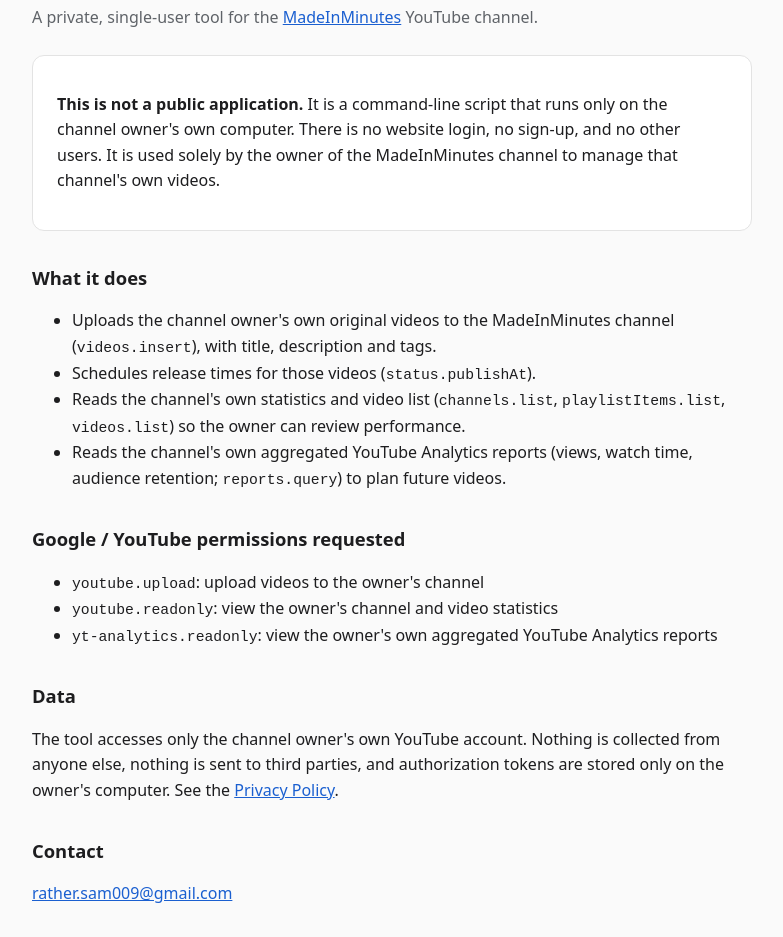
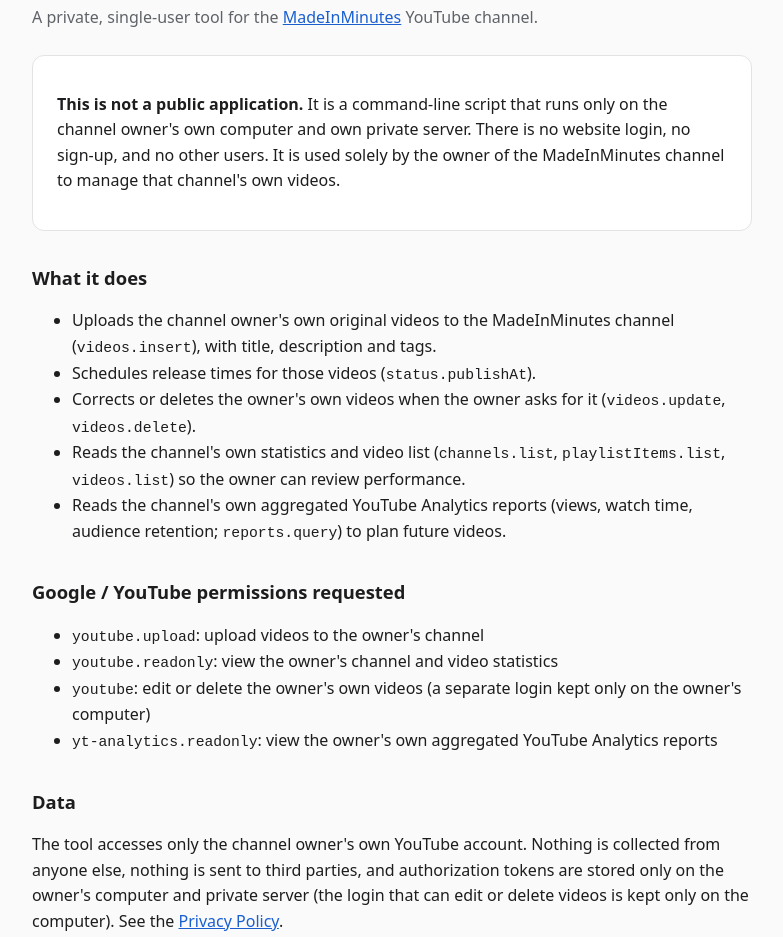
Before and after one commit to ematrix911/madeinminutes-uploader, a plain HTML site: page index.html in a window 1280 px wide. Shown: the part 175-1112 px from the top of the page, without its empty margins (248-1031 px from the left). Drawn offline with Linux system fonts and the light colour scheme.

Commit message:
List the edit/delete permission and token storage (index)
Co-Authored-By: Claude Opus 5.5 <noreply@anthropic.com>

```diff
--- a/index.html
+++ b/index.html
@@ -27,7 +27,7 @@
 
   <div class="card">
     <p><strong>This is not a public application.</strong> It is a command-line script that runs only on the channel
-    owner's own computer. There is no website login, no sign-up, and no other users. It is used solely by the owner
+    owner's own computer and own private server. There is no website login, no sign-up, and no other users. It is used solely by the owner
     of the MadeInMinutes channel to manage that channel's own videos.</p>
   </div>
 
@@ -35,6 +35,7 @@
   <ul>
     <li>Uploads the channel owner's own original videos to the MadeInMinutes channel (<code>videos.insert</code>), with title, description and tags.</li>
     <li>Schedules release times for those videos (<code>status.publishAt</code>).</li>
+    <li>Corrects or deletes the owner's own videos when the owner asks for it (<code>videos.update</code>, <code>videos.delete</code>).</li>
     <li>Reads the channel's own statistics and video list (<code>channels.list</code>, <code>playlistItems.list</code>, <code>videos.list</code>) so the owner can review performance.</li>
     <li>Reads the channel's own aggregated YouTube Analytics reports (views, watch time, audience retention; <code>reports.query</code>) to plan future videos.</li>
   </ul>
@@ -43,12 +44,14 @@
   <ul>
     <li><code>youtube.upload</code>: upload videos to the owner's channel</li>
     <li><code>youtube.readonly</code>: view the owner's channel and video statistics</li>
+    <li><code>youtube</code>: edit or delete the owner's own videos (a separate login kept only on the owner's computer)</li>
     <li><code>yt-analytics.readonly</code>: view the owner's own aggregated YouTube Analytics reports</li>
   </ul>
 
   <h2>Data</h2>
   <p>The tool accesses only the channel owner's own YouTube account. Nothing is collected from anyone else, nothing is sent
-  to third parties, and authorization tokens are stored only on the owner's computer.
+  to third parties, and authorization tokens are stored only on the owner's computer and private server
+  (the login that can edit or delete videos is kept only on the computer).
   See the <a href="privacy.html">Privacy Policy</a>.</p>
 
   <h2>Contact</h2>
```
